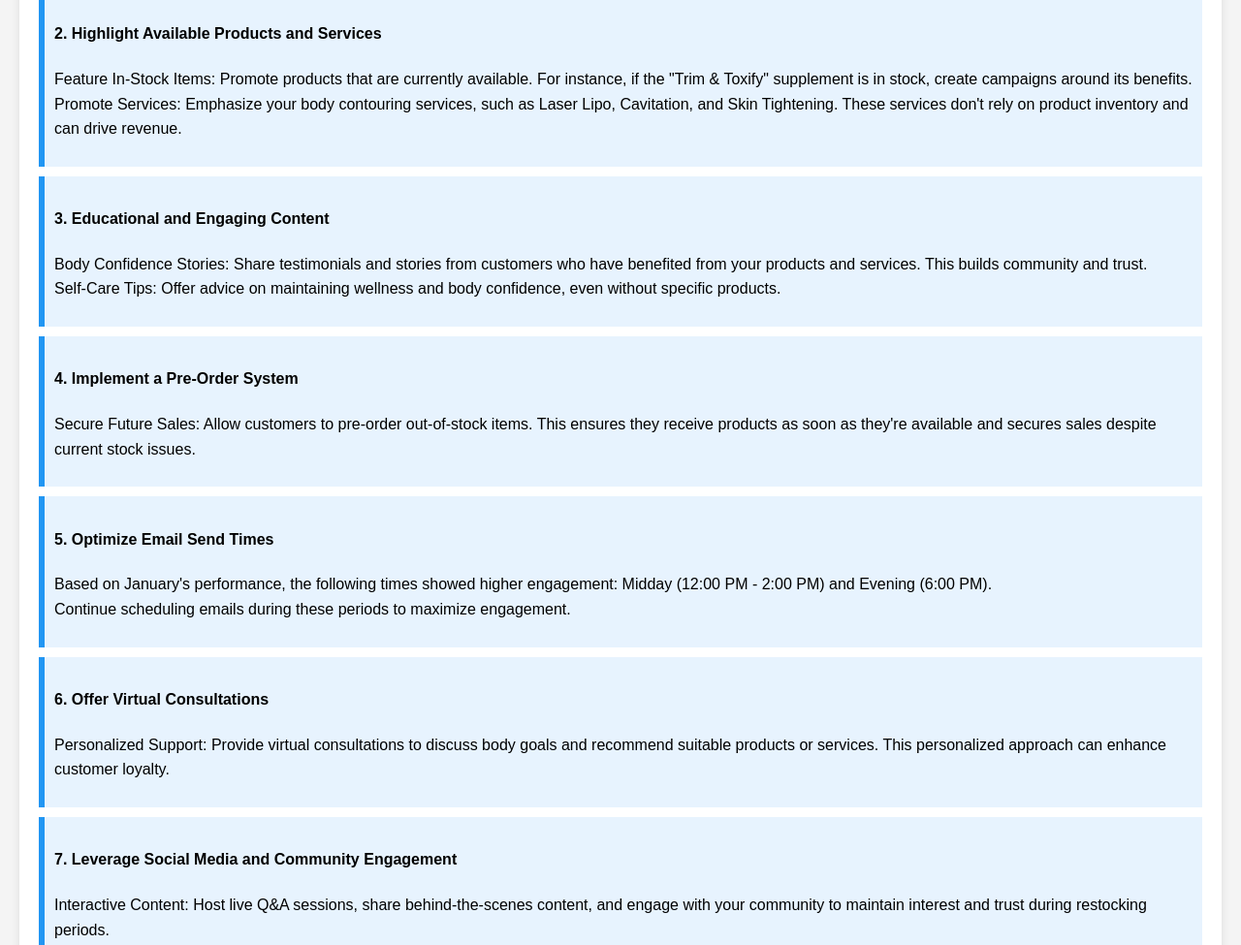
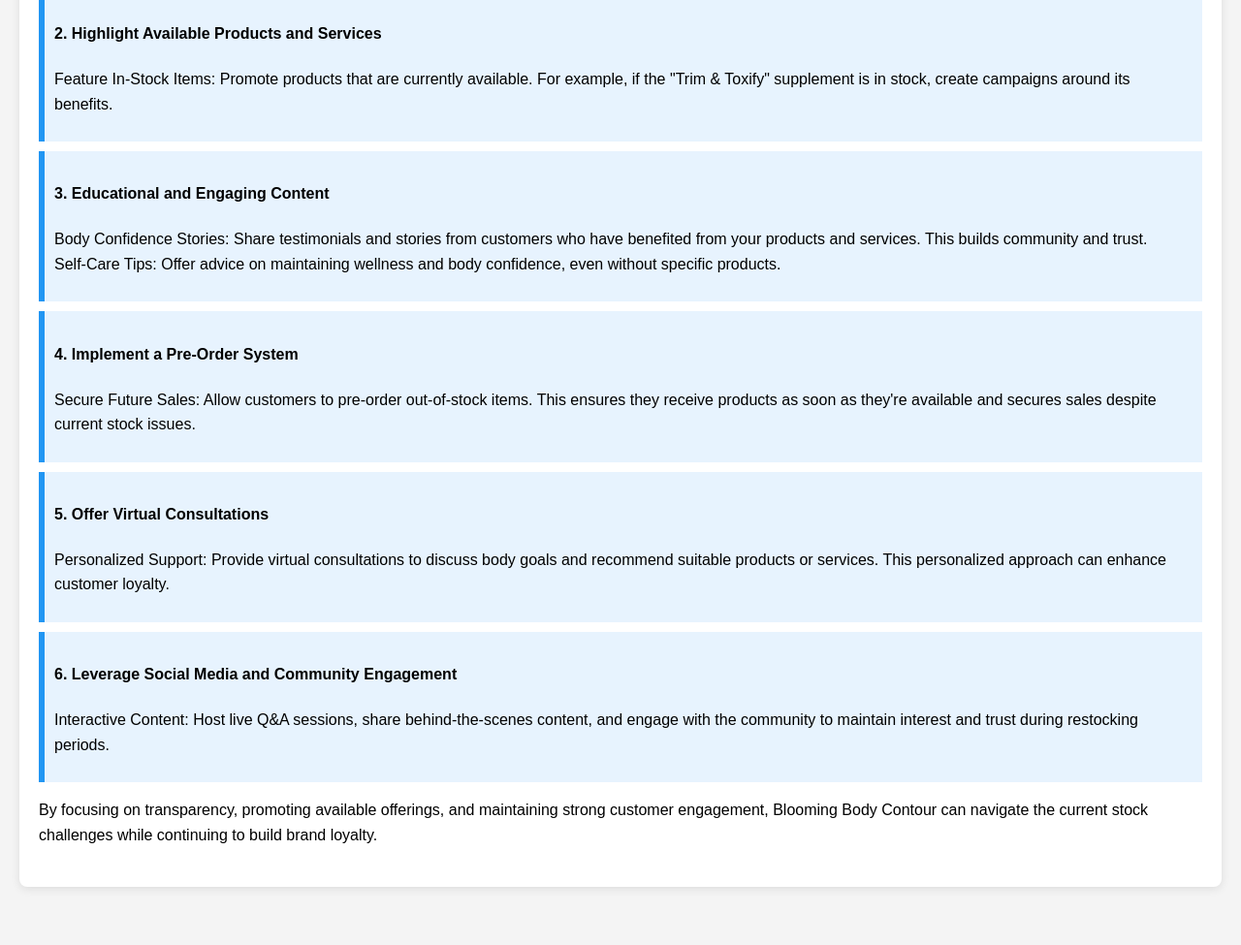
Before and after one commit to apdg21/reports, a plain HTML site: page january-data-blooming.html in a window 1280 px wide. Shown: the part 4520-5495 px from the top of the page at 97% size. After the commit the page ends 5455 px from the top, so only its background shows below. Drawn offline with Linux system fonts and the light colour scheme.

Commit message:
Update january-data-blooming.html

```diff
--- a/january-data-blooming.html
+++ b/january-data-blooming.html
@@ -48,119 +48,106 @@
             <h2>Brand: Blooming Body</h2>
             <h3>Start Date: 01/01/2025</h3>
             <h3>End Date: 01/31/2025</h3>
-
             <div class="section">
                 <h2>Wednesday</h2>
                 <p>6:00:00 PM - New Year, New Look, Special Offer</p>
                 <p>Revenue: $928.06</p>
                 <p>Open Rate: 77.28%</p>
                 <p>Click Rate: 0.47%</p>
-
                 <p>12:00:00 PM - What Drives Us: Behind Every Product Decision</p>
                 <p>Revenue: $565.18</p>
                 <p>Open Rate: 90.10%</p>
                 <p>Click Rate: 0.24%</p>
-
                 <p>1:00:00 PM - Small Steps, Big Impact: Your 2025 Routine</p>
                 <p>Revenue: $154.31</p>
                 <p>Open Rate: 86.94%</p>
                 <p>Click Rate: 0.27%</p>
-
                 <p class="total">Total Revenue: $1647.55</p>
                 <p class="total">Open Rate: 84.77%</p>
                 <p class="total">Click Rate: 0.33%</p>
             </div>
-
             <div class="section">
                 <h2>Friday</h2>
                 <p>2:00:00 PM - A Message From Our CEO</p>
                 <p>Revenue: $261.26</p>
                 <p>Open Rate: 88.94%</p>
                 <p>Click Rate: 0.63%</p>
-
                 <p>11:00:00 AM - How to Create a Routine That Works for You</p>
                 <p>Revenue: $333.45</p>
                 <p>Open Rate: 87.44%</p>
                 <p>Click Rate: 0.24%</p>
-
                 <p>1:00:00 PM - Your Morning and Evening Rituals, Simplified</p>
                 <p>Revenue: $238.55</p>
                 <p>Open Rate: 88.43%</p>
                 <p>Click Rate: 0.16%</p>
-
                 <p class="total">Total Revenue: $833.26</p>
                 <p class="total">Open Rate: 88.27%</p>
                 <p class="total">Click Rate: 0.34%</p>
             </div>
-
             <div class="section">
                 <h2>Monday</h2>
                 <p>2:00:00 PM - Year Review & Changes Rebrand</p>
                 <p>Revenue: $343.50</p>
                 <p>Open Rate: 82.27%</p>
                 <p>Click Rate: 0.26%</p>
-
                 <p>3:00:00 PM - Your Self-Care Must-Haves for 2025</p>
                 <p>Revenue: $544.54</p>
                 <p>Open Rate: 81.24%</p>
                 <p>Click Rate: 0.27%</p>
-
                 <p class="total">Total Revenue: $888.04</p>
                 <p class="total">Open Rate: 81.75%</p>
                 <p class="total">Click Rate: 0.27%</p>
             </div>
-
             <div class="section">
                 <h2>Sunday</h2>
                 <p>2:00:00 PM - Rebrand Bundle: Exclusive Offer Just for You</p>
                 <p>Revenue: $249.98</p>
                 <p>Open Rate: 85.16%</p>
                 <p>Click Rate: 0.36%</p>
-
                 <p class="total">Total Revenue: $249.98</p>
                 <p class="total">Open Rate: 85.16%</p>
                 <p class="total">Click Rate: 0.36%</p>
             </div>
-
             <div class="section">
                 <h2>Tuesday</h2>
                 <p>10:30:00 AM - Something Special is Coming...</p>
                 <p>Revenue: $250.66</p>
                 <p>Open Rate: 86.38%</p>
                 <p>Click Rate: 0.32%</p>
-
                 <p class="total">Total Revenue: $250.66</p>
                 <p class="total">Open Rate: 86.38%</p>
                 <p class="total">Click Rate: 0.32%</p>
             </div>
-
             <div class="section">
                 <h2>Thursday</h2>
                 <p>12:00:00 PM - Prepare to Bloom: Your 2025 Wellness Foundation</p>
                 <p>Revenue: $429.45</p>
                 <p>Open Rate: 86.49%</p>
                 <p>Click Rate: 0.33%</p>
-
                 <p class="total">Total Revenue: $429.45</p>
                 <p class="total">Open Rate: 86.49%</p>
                 <p class="total">Click Rate: 0.33%</p>
             </div>
-
             <div class="section">
                 <h2>February Campaign Recommendations Based on January Performance</h2>
                 <h3>Key Takeaways from January Campaigns</h3>
                 <ul>
-                <li><strong>Best Performing Time Slots:</strong> High revenue and engagement were seen in evening campaigns (6:00 PM) and midday (12:00 PM - 2:00 PM).</li>
-                <li><strong>Strongest Themes & Messaging:</strong> "New Year, New Look, Special Offer" (6 PM, Wed.) had the highest revenue at $928.06 and a solid open rate (77.28%), suggesting that promotional offers drive strong conversions.</li>
-                <li><strong>Click Rates & Conversion Opportunities:</strong> Click rates hovered around 0.3% on average, with a peak at 0.63% for "A Message From Our CEO". Personalized messages and leadership-driven content seem to engage users more.</li>
+                    <li>
+                        <strong>Best Performing Time Slots:</strong> High revenue and engagement were seen in evening campaigns (6:00 PM) and midday (12:00 PM - 2:00 PM).
+                    </li>
+                    <li>
+                        <strong>Strongest Themes & Messaging:</strong> "New Year, New Look, Special Offer" (6 PM, Wed.) had the highest revenue at $928.06 and a solid open rate (77.28%), suggesting that promotional offers drive strong conversions.
+                    </li>
+                    <li>
+                        <strong>Click Rates & Conversion Opportunities:</strong> Click rates hovered around 0.3% on average, with a peak at 0.63% for "A Message From Our CEO". Personalized messages and leadership-driven content seem to engage users more.
+                    </li>
                 </ul>
-
                 <h3>February Strategy Adjustments (Considering Stock Issues)</h3>
                 <div class="recommendation">
                     <h4>1. Shift Focus from Promotions to Storytelling & Education</h4>
                     <ul>
                         <li>Leverage Brand Trust & Transparency: Send a "Behind the Scenes" email explaining restocking challenges and reassuring customers about upcoming availability.</li>
-                    <li>Educate Customers: Provide value with guides on how to make the most of existing products they’ve purchased. Example: "Creative Ways to Use [Product] While You Wait for Restock."</li>
+                        <li>Educate Customers: Provide value with guides on how to make the most of existing products they&rsquo;ve purchased. Example: &quot;Ways to Use Fat Burn Oil While You Wait for Restock.&quot;</li>
                         <li>Use Waitlist & Pre-Order Tactics: Encourage sign-ups for restock notifications and emphasize "Be the First to Know" messaging.</li>
                     </ul>
                 </div>
@@ -185,8 +172,7 @@
                         <li>Referral Program Revamp: Offer exclusive rewards for referrals, helping to build engagement while the stock issue is resolved.</li>
                     </ul>
                 </div>
-
-            <h3>Based on the insights from January email campaigns and the current stock challenges at Blooming Body Contour, here are tailored recommendations for February marketing strategy:</h3>
+                <h3>Based on the insights from January email campaigns and the current stock challenges, here are tailored recommendations for February email marketing strategy:</h3>
                 <div class="recommendation">
                     <h4>1. Transparent Communication About Stock Issues</h4>
                     <ul>
@@ -197,8 +183,8 @@
                 <div class="recommendation">
                     <h4>2. Highlight Available Products and Services</h4>
                     <ul>
-                    <li>Feature In-Stock Items: Promote products that are currently available. For instance, if the "Trim & Toxify" supplement is in stock, create campaigns around its benefits.</li>
-                    <li>Promote Services: Emphasize your body contouring services, such as Laser Lipo, Cavitation, and Skin Tightening. These services don't rely on product inventory and can drive revenue.</li>
+                        <li>Feature In-Stock Items: Promote products that are currently available. For example, if the &quot;Trim &amp; Toxify&quot; supplement is in stock, create campaigns around its benefits.</li>
+                        <li></li>
                     </ul>
                 </div>
                 <div class="recommendation">
@@ -215,22 +201,15 @@
                     </ul>
                 </div>
                 <div class="recommendation">
-                <h4>5. Optimize Email Send Times</h4>
-                <ul>
-                    <li>Based on January's performance, the following times showed higher engagement: Midday (12:00 PM - 2:00 PM) and Evening (6:00 PM).</li>
-                    <li>Continue scheduling emails during these periods to maximize engagement.</li>
-                </ul>
-            </div>
-            <div class="recommendation">
-                <h4>6. Offer Virtual Consultations</h4>
+                    <h4>5. Offer Virtual Consultations</h4>
                     <ul>
                         <li>Personalized Support: Provide virtual consultations to discuss body goals and recommend suitable products or services. This personalized approach can enhance customer loyalty.</li>
                     </ul>
                 </div>
                 <div class="recommendation">
-                <h4>7. Leverage Social Media and Community Engagement</h4>
+                    <h4>6. Leverage Social Media and Community Engagement</h4>
                     <ul>
-                    <li>Interactive Content: Host live Q&A sessions, share behind-the-scenes content, and engage with your community to maintain interest and trust during restocking periods.</li>
+                        <li>Interactive Content: Host live Q&amp;A sessions, share behind-the-scenes content, and engage with the community to maintain interest and trust during restocking periods.</li>
                     </ul>
                 </div>
                 <p>By focusing on transparency, promoting available offerings, and maintaining strong customer engagement, Blooming Body Contour can navigate the current stock challenges while continuing to build brand loyalty.</p>
```
Lines whose indentation alone changed are shown as unchanged.
